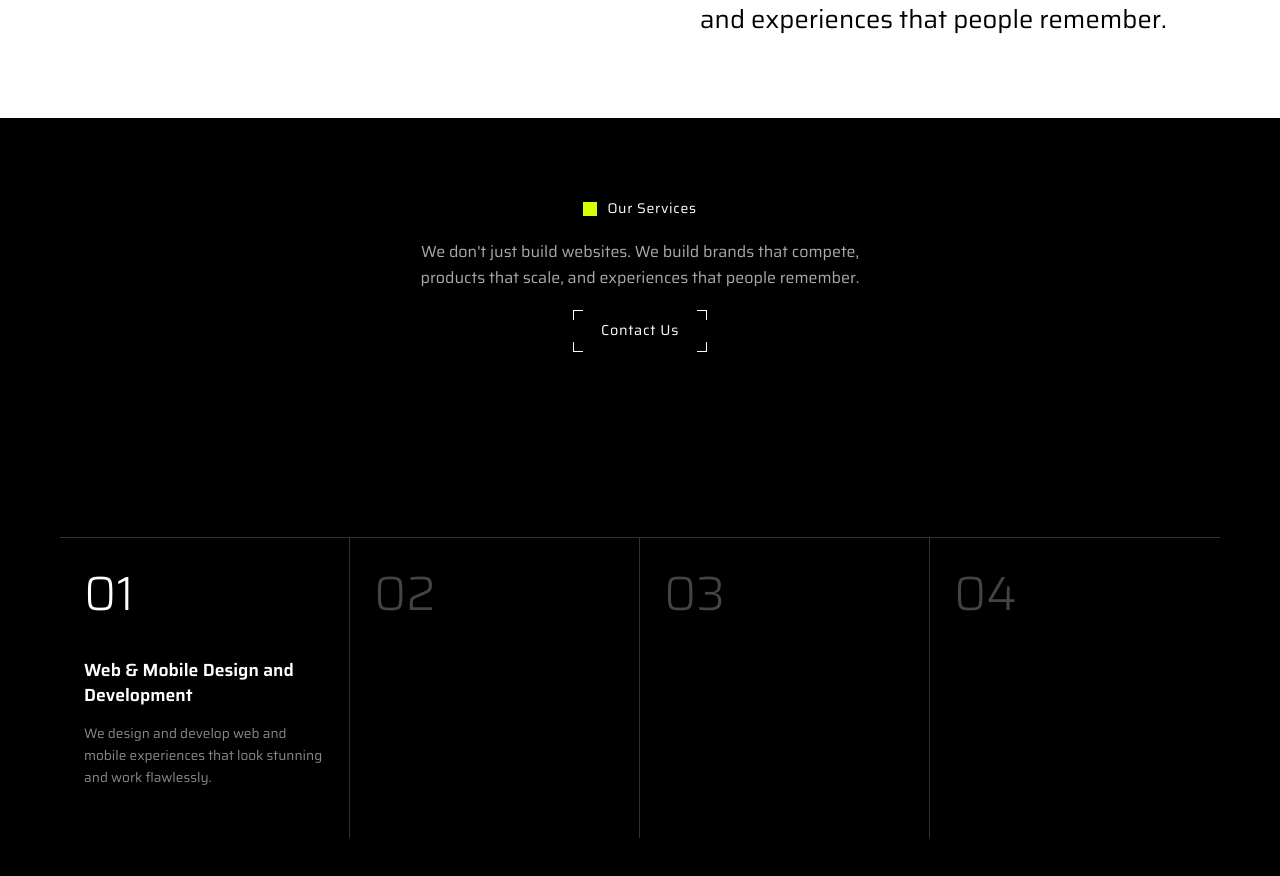
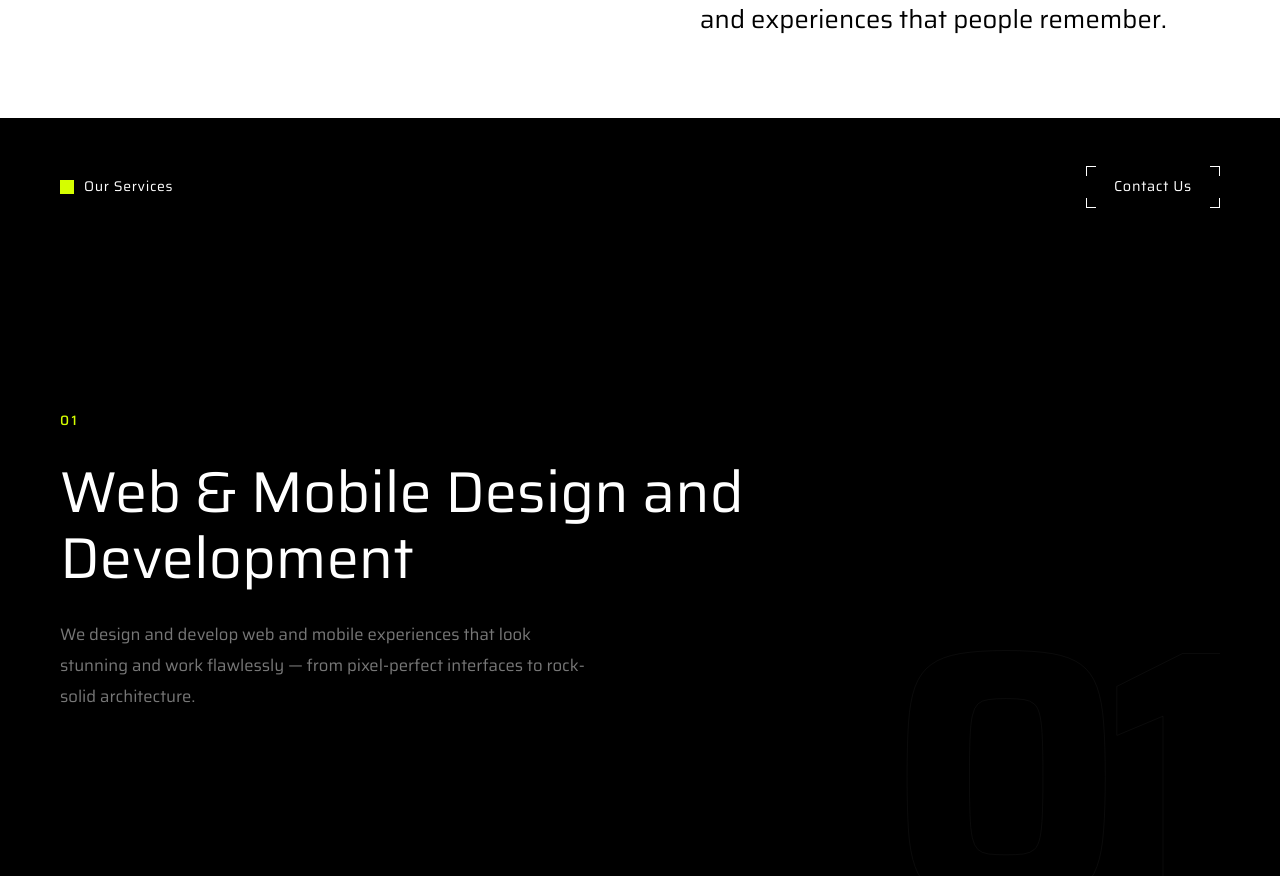
Before and after one commit to novahq-builds/Nova-Website, a Next.js app in the folder nova-website/: page / in a window 1280 px wide. Shown: the part 1482-2358 px from the top of the page. Built offline with nearby package versions, Linux system fonts and the light colour scheme.

Commit message:
services animation changed in services

```diff
--- a/nova-website/components/ServicesSection/ServicesSection.module.css
+++ b/nova-website/components/ServicesSection/ServicesSection.module.css
@@ -1,17 +1,4 @@
-.section {
-  background-color: #000000;
-  color: #ffffff;
-  padding: 80px 60px;
-  min-height: 100vh;
-  box-sizing: border-box;
-  display: flex;
-  flex-direction: column;
-  justify-content: space-between;
-  font-family: var(--font-saira), sans-serif;
-}
-
 .wrapper {
-  height: 400vh;
   position: relative;
 }
 
@@ -20,23 +7,21 @@
   top: 0;
   height: 100vh;
   background-color: #000000;
-  color: #ffffff;
-  padding: 80px 60px;
-  box-sizing: border-box;
+  overflow: hidden;
   display: flex;
   flex-direction: column;
-  justify-content: space-between;
+  padding: 48px 60px 36px;
+  box-sizing: border-box;
   font-family: var(--font-saira), sans-serif;
 }
 
-/* Header */
-.header {
+/* ── Top bar ── */
+.topBar {
   display: flex;
-  flex-direction: column;
   align-items: center;
-  text-align: center;
-  gap: 20px;
-  margin-bottom: 60px;
+  justify-content: space-between;
+  flex-shrink: 0;
+  margin-bottom: 32px;
 }
 
 .labelRow {
@@ -60,13 +45,6 @@
   letter-spacing: 0.05em;
 }
 
-.tagline {
-  font-size: 1rem;
-  color: #aaaaaa;
-  line-height: 1.6;
-}
-
-/* Contact Button with corner brackets */
 .contactBtn {
   position: relative;
   display: inline-flex;
@@ -77,7 +55,6 @@
   font-size: 0.9rem;
   font-family: var(--font-saira), sans-serif;
   text-decoration: none;
-  cursor: pointer;
   letter-spacing: 0.05em;
 }
 
@@ -88,7 +65,6 @@
   border-color: #ffffff;
   border-style: solid;
 }
-
 .corner[data-pos="tl"] {
   top: 0;
   left: 0;
@@ -110,54 +86,66 @@
   border-width: 0 1px 1px 0;
 }
 
-/* Grid */
-.grid {
-  display: grid;
-  grid-template-columns: repeat(4, 1fr);
-  border-top: 1px solid #333333;
+/* ── Cards viewport ── */
+.cardsViewport {
+  position: relative;
+  flex: 1;
+  overflow: hidden;
 }
 
+/* ── Card: no CSS transition — transform is set frame-by-frame directly ── */
 .card {
-  padding: 32px 24px;
-  border-right: 1px solid #333333;
+  position: absolute;
+  inset: 0;
+  display: flex;
+  align-items: center;
+  will-change: transform;
+  /* NO transition here — direct DOM updates via rAF are already smooth */
+}
+
+.watermark {
+  position: absolute;
+  right: -0.05em;
+  bottom: -0.2em;
+  font-size: clamp(14rem, 28vw, 24rem);
+  font-weight: 700;
+  color: transparent;
+  -webkit-text-stroke: 1px rgba(255, 255, 255, 0.045);
+  line-height: 1;
+  user-select: none;
+  pointer-events: none;
+  letter-spacing: -0.04em;
+}
+
+.cardContent {
   display: flex;
   flex-direction: column;
-  gap: 40px;
-  min-height: 300px;
-  transition: background-color 0.3s ease;
+  gap: 28px;
+  max-width: 760px;
+  position: relative;
+  z-index: 1;
 }
 
-.card:last-child {
-  border-right: none;
-}
-
-.number {
-  font-size: 3rem;
-  font-weight: 300;
-  color: #444444;
-  line-height: 1;
-  transition: color 0.3s ease;
-}
-
-.card.active .number {
-  color: #ffffff;
-}
-
-.content {
-  display: flex;
-  flex-direction: column;
-  gap: 16px;
+.numberLabel {
+  font-size: 0.85rem;
+  font-weight: 500;
+  color: #d5fe00;
+  letter-spacing: 0.18em;
+  text-transform: uppercase;
 }
 
 .title {
-  font-size: 1.1rem;
-  font-weight: 600;
+  font-size: clamp(2.4rem, 4.5vw, 3.8rem);
+  font-weight: 400;
   color: #ffffff;
-  line-height: 1.4;
+  line-height: 1.15;
+  margin: 0;
 }
 
 .description {
-  font-size: 0.85rem;
-  color: #888888;
-  line-height: 1.6;
+  font-size: clamp(0.95rem, 1.3vw, 1.1rem);
+  color: #777777;
+  line-height: 1.85;
+  max-width: 540px;
+  margin: 0;
 }
--- a/nova-website/components/ServicesSection/ServicesSection.tsx
+++ b/nova-website/components/ServicesSection/ServicesSection.tsx
@@ -1,80 +1,124 @@
-'use client'
+"use client";
 
-import { useEffect, useRef, useState } from 'react'
-import { motion, AnimatePresence } from 'framer-motion'
-import styles from './ServicesSection.module.css'
+import { useEffect, useRef } from "react";
+import styles from "./ServicesSection.module.css";
 
 const services = [
   {
-    number: '01',
-    title: 'Web & Mobile Design and Development',
-    description: 'We design and develop web and mobile experiences that look stunning and work flawlessly.',
+    number: "01",
+    title: "Web & Mobile Design and Development",
+    description:
+      "We design and develop web and mobile experiences that look stunning and work flawlessly — from pixel-perfect interfaces to rock-solid architecture.",
   },
   {
-    number: '02',
-    title: 'Brand Identity & Strategy',
-    description: 'We craft identities that communicate who you are and why it matters — across every touchpoint.',
+    number: "02",
+    title: "Brand Identity & Strategy",
+    description:
+      "We craft identities that communicate who you are and why it matters — across every touchpoint, from logo to language to launch.",
   },
   {
-    number: '03',
-    title: 'Product Design & UX',
-    description: 'From wireframes to final UI, we design products that are intuitive, beautiful, and built to convert.',
+    number: "03",
+    title: "Product Design & UX",
+    description:
+      "From wireframes to final UI, we design products that are intuitive, beautiful, and built to convert. Great UX is invisible — bad UX isn't.",
   },
   {
-    number: '04',
-    title: 'SEO & Digital Marketing',
-    description: 'We grow your visibility and drive real results through data-driven strategies that work.',
+    number: "04",
+    title: "SEO & Digital Marketing",
+    description:
+      "We grow your visibility and drive real results through data-driven strategies — organic search, paid campaigns, and everything in between.",
   },
-]
+];
+
+const SCROLL_PER_PANEL_VH = 1.5;
+const SNAP_DURATION_MS = 520;
+const SNAP_IDLE_MS = 150; // ms after scroll stops before snap fires
 
 export default function ServicesSection() {
-  const [activeIndex, setActiveIndex] = useState(0)
-  const wrapperRef = useRef<HTMLDivElement>(null)
+  const wrapperRef = useRef<HTMLDivElement>(null);
+  const cardRefs = useRef<(HTMLDivElement | null)[]>([]);
+  const rafRef = useRef<number | null>(null);
+  const scrollTimerRef = useRef<ReturnType<typeof setTimeout> | null>(null);
+  const displayProgressRef = useRef(0); // decoupled from scroll — drives actual card positions
 
   useEffect(() => {
-    const handleScroll = () => {
-      if (!wrapperRef.current) return
+    // Writes the current displayProgress value to all card transforms
+    const applyProgress = (p: number) => {
+      cardRefs.current.forEach((el, i) => {
+        if (el) el.style.transform = `translateX(${(i - p) * 100}%)`;
+      });
+    };
 
-      const wrapper = wrapperRef.current
-      const { top, height } = wrapper.getBoundingClientRect()
+    // Easing: ease-out cubic
+    const easeOut = (t: number) => 1 - Math.pow(1 - t, 3);
 
-      // How far into the sticky scroll we are (0 to 1)
-      const scrolled = -top
-      const total = height - window.innerHeight
+    // After scrolling stops, animate displayProgress to the nearest integer (0,1,2,3)
+    const snapToNearest = () => {
+      const start = displayProgressRef.current;
+      const target = Math.round(start);
+      if (Math.abs(start - target) < 0.001) return;
 
-      if (scrolled <= 0 || total <= 0) {
-        setActiveIndex(0)
-        return
-      }
+      const startTime = performance.now();
 
-      const progress = Math.min(scrolled / total, 1)
-      const index = Math.min(
-        services.length - 1,
-        Math.floor(progress * services.length)
-      )
+      const animate = (now: number) => {
+        const t = Math.min((now - startTime) / SNAP_DURATION_MS, 1);
+        const value = start + (target - start) * easeOut(t);
+        displayProgressRef.current = value;
+        applyProgress(value);
+        if (t < 1) {
+          rafRef.current = requestAnimationFrame(animate);
+        }
+      };
 
-      setActiveIndex(index)
-    }
+      if (rafRef.current !== null) cancelAnimationFrame(rafRef.current);
+      rafRef.current = requestAnimationFrame(animate);
+    };
 
-    window.addEventListener('scroll', handleScroll, { passive: true })
-    return () => window.removeEventListener('scroll', handleScroll)
-  }, [])
+    const onScroll = () => {
+      // Cancel any in-flight snap animation and reset the idle timer
+      if (rafRef.current !== null) cancelAnimationFrame(rafRef.current);
+      if (scrollTimerRef.current !== null) clearTimeout(scrollTimerRef.current);
+
+      rafRef.current = requestAnimationFrame(() => {
+        if (!wrapperRef.current) return;
+        const rect = wrapperRef.current.getBoundingClientRect();
+        const scrolled = -rect.top;
+        const scrollPerPanel = window.innerHeight * SCROLL_PER_PANEL_VH;
+        const raw = scrolled / scrollPerPanel;
+        const progress = Math.min(Math.max(raw, 0), services.length - 1);
+
+        displayProgressRef.current = progress;
+        applyProgress(progress);
+
+        // Snap once scrolling is idle
+        scrollTimerRef.current = setTimeout(snapToNearest, SNAP_IDLE_MS);
+      });
+    };
+
+    window.addEventListener("scroll", onScroll, { passive: true });
+    return () => {
+      window.removeEventListener("scroll", onScroll);
+      if (rafRef.current !== null) cancelAnimationFrame(rafRef.current);
+      if (scrollTimerRef.current !== null) clearTimeout(scrollTimerRef.current);
+    };
+  }, []);
+
+  const wrapperHeight = `${
+    (services.length - 1) * SCROLL_PER_PANEL_VH * 100 + 100
+  }vh`;
 
   return (
-    // Tall wrapper gives scroll room while section stays sticky
-    <div ref={wrapperRef} className={styles.wrapper}>
+    <div
+      ref={wrapperRef}
+      className={styles.wrapper}
+      style={{ height: wrapperHeight }}
+    >
       <div className={styles.sticky}>
-
-        {/* Top Header */}
-        <div className={styles.header}>
+        <div className={styles.topBar}>
           <div className={styles.labelRow}>
-            <span className={styles.square}></span>
+            <span className={styles.square} />
             <span className={styles.label}>Our Services</span>
           </div>
-          <p className={styles.tagline}>
-            We don't just build websites. We build brands that compete,
-            <br /> products that scale, and experiences that people remember.
-          </p>
           <a href="#contact" className={styles.contactBtn}>
             <span className={styles.corner} data-pos="tl" />
             <span className={styles.corner} data-pos="tr" />
@@ -84,34 +128,26 @@ export default function ServicesSection() {
           </a>
         </div>
 
-        {/* Cards Grid */}
-        <div className={styles.grid}>
+        <div className={styles.cardsViewport}>
           {services.map((service, i) => (
             <div
               key={i}
-              className={`${styles.card} ${i === activeIndex ? styles.active : ''}`}
+              ref={(el) => {
+                cardRefs.current[i] = el;
+              }}
+              className={styles.card}
+              style={{ transform: `translateX(${i * 100}%)` }}
             >
-              <span className={styles.number}>{service.number}</span>
-
-              <AnimatePresence>
-                {i === activeIndex && (
-                  <motion.div
-                    className={styles.content}
-                    initial={{ opacity: 0, y: 20 }}
-                    animate={{ opacity: 1, y: 0 }}
-                    exit={{ opacity: 0, y: -10 }}
-                    transition={{ duration: 0.4, ease: 'easeOut' }}
-                  >
-                    <h3 className={styles.title}>{service.title}</h3>
-                    <p className={styles.description}>{service.description}</p>
-                  </motion.div>
-                )}
-              </AnimatePresence>
+              <span className={styles.watermark}>{service.number}</span>
+              <div className={styles.cardContent}>
+                <span className={styles.numberLabel}>{service.number}</span>
+                <h3 className={styles.title}>{service.title}</h3>
+                <p className={styles.description}>{service.description}</p>
+              </div>
             </div>
           ))}
         </div>
-
       </div>
     </div>
-  )
+  );
 }
```
